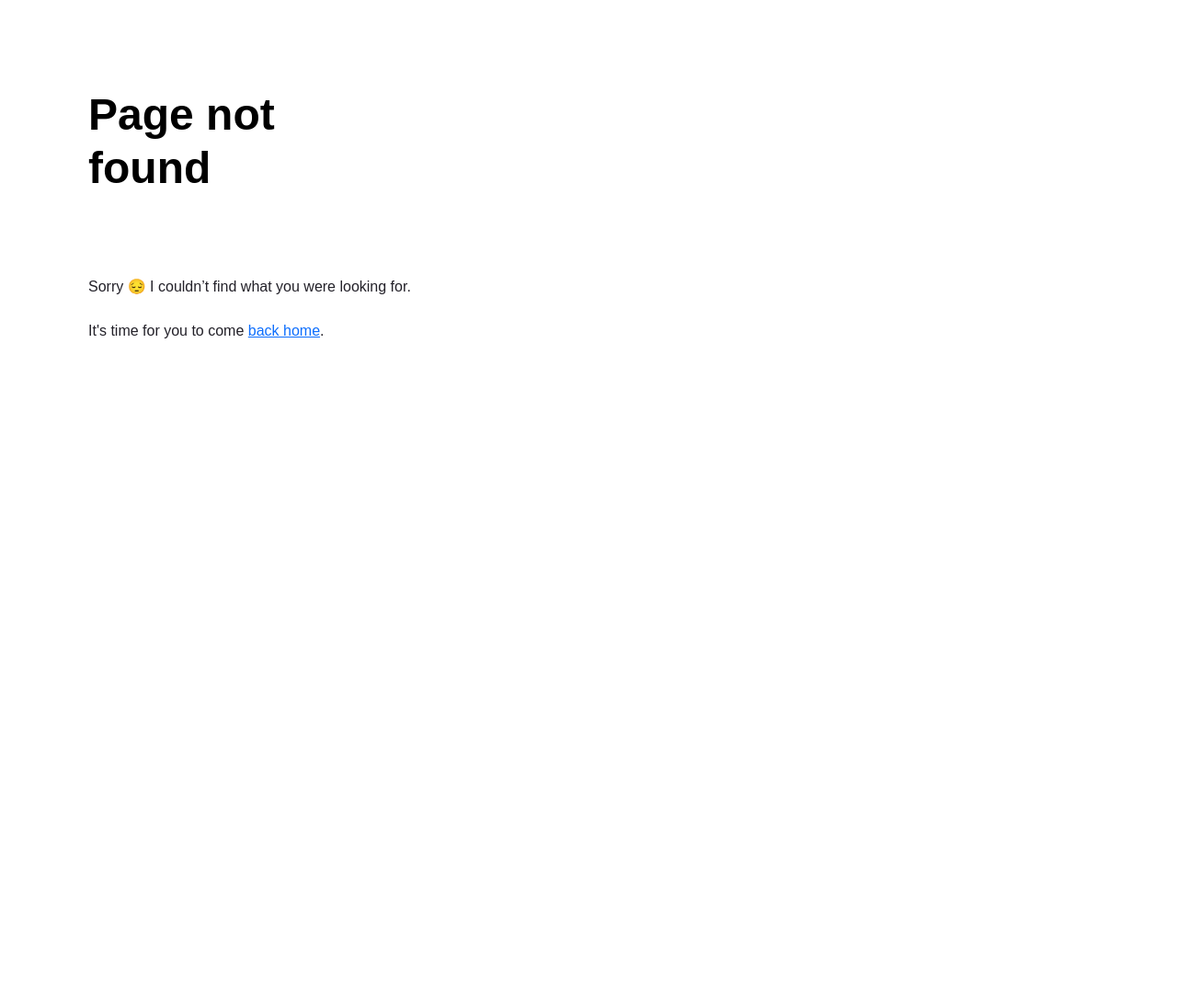
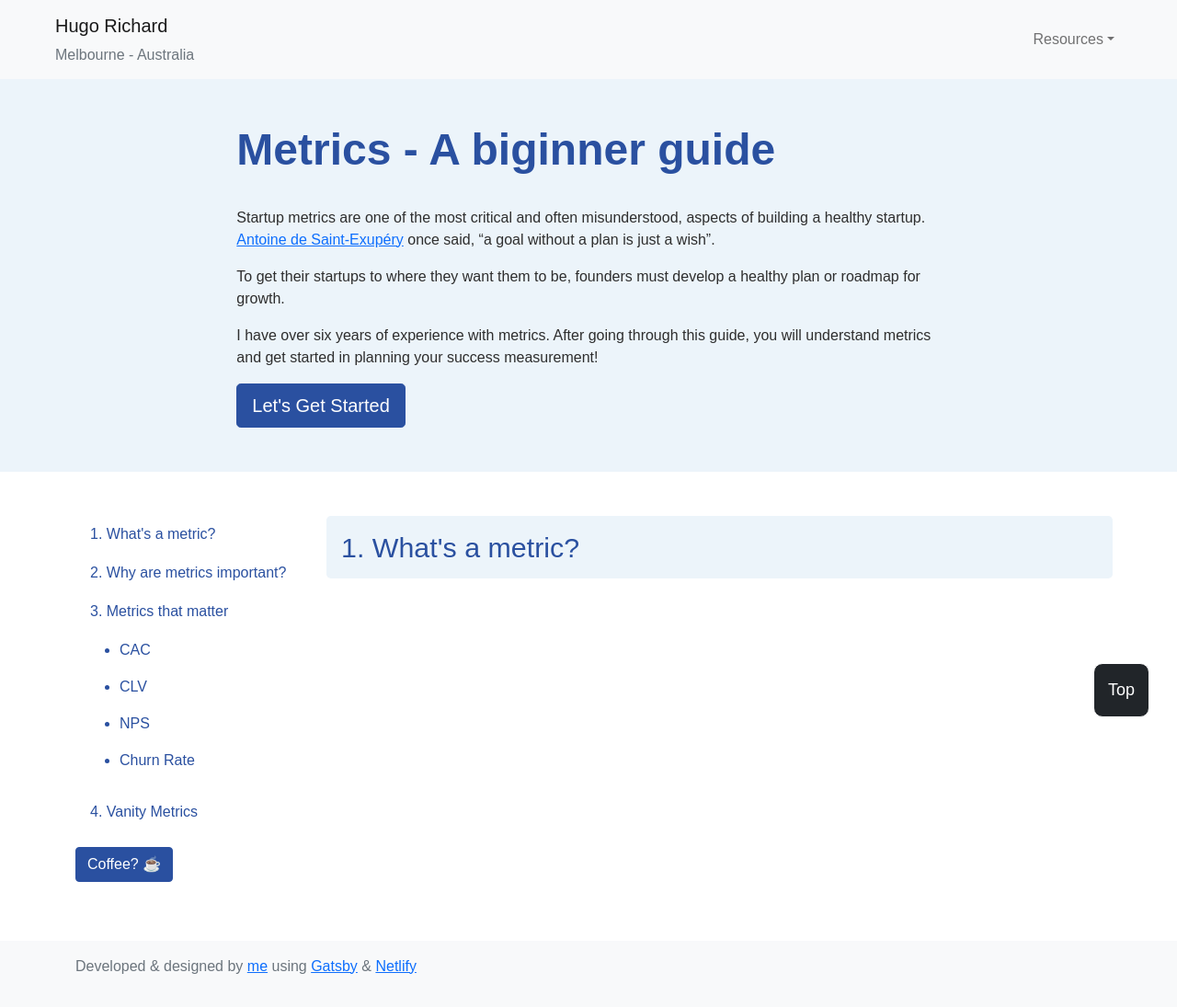
Before and after one commit to hugo-dystech/hugo-gatsby, a Gatsby site: page /startup-metrics in a window 1280 px wide. Before the commit this address had no page. Shown: the whole page at 92% size. Before the commit the page ends 800 px from the top, so only its background shows below. Built offline with nearby package versions, Linux system fonts and the light colour scheme; Gatsby itself is replaced by a stand-in of ours.

Commit message:
Dev branch

```diff
--- a/src/pages/index.js
+++ b/src/pages/index.js
@@ -180,7 +180,7 @@ const IndexPage = () => {
                         <p>A beginner guide to metrics for SaaS startups. Metrics play an important role in the success of your startup.</p>
                     </div>
                     <div className="card-footer mb-3 bg-transparent  border-0">
-                        <Link className="fs-5 text-3-dark text-decoration-none plain-hover-3"><strong>Beginer Guide <small>Coming Soon</small> &#8594;</strong></Link>
+                        <Link to="/startup-metrics/" className="fs-5 text-3-dark text-decoration-none plain-hover-3"><strong>Beginer Guide <small>Coming Soon</small> &#8594;</strong></Link>
 
                     </div>
                 </div>
--- /dev/null
+++ b/src/pages/startup-metrics.js
@@ -0,0 +1,99 @@
+import * as React from "react"
+// Import the nav bar & footer layout
+import Layout from "../components/layout"
+// Import the meta description in the head
+import Head from "../components/head"
+// Import header section component
+import Header from "../components/header"
+
+
+
+const ToolPage = () => {
+    return (
+      <Layout>
+          {/* Include SEO description of the page */}
+                         <Head
+                         title="Startup Metrics "
+                         description="A biginner guide to statup metrics. Why they are important and how to measure them. Read more."
+                         keyword="startup metric"
+                         ></Head>
+
+                {/* Start of the header for page */}
+                <Header
+                title="Metrics - A biginner guide"
+                color="3"
+                p1={["Startup metrics are one of the most critical and often misunderstood, aspects of building a healthy startup. ", <a href='https://en.wikipedia.org/wiki/Antoine_de_Saint-Exup%C3%A9ry' target='blank'>Antoine de Saint-Exupéry</a>," once said, “a goal without a plan is just a wish”. "]}
+                p2="To get their startups to where they want them to be, founders must develop a healthy plan or roadmap for growth."
+                p3="I have over six years of experience with metrics. After going through this guide, you will understand metrics and get started in planning your success measurement!"
+                btn1text="Let's Get Started"
+                >
+                </Header>
+                <nav className=" d-md-none navbar sticky-top navbar-expand-lg navbar-light bg-trensparent bg-white">
+  <div className="container-fluid">
+    <a className="navbar-brand " href="#">Table of content</a>
+    <button className="navbar-toggler" type="button" data-bs-toggle="collapse" data-bs-target="#navbarNav" aria-controls="navbarNav" aria-expanded="false" aria-label="Toggle navigation">
+      <span className="navbar-toggler-icon"></span>
+    </button>
+    <div className="collapse navbar-collapse" id="navbarNav">
+      <ul className="navbar-nav">
+        <li className="nav-item">
+        <a className="nav-link text-3-dark plain-hover-3" href="#1">1. What's a metric?</a>
+        </li>
+        <li className="nav-item">
+        <a className="nav-link text-3-dark plain-hover-3" href="#2">2. Why are metrics important?</a>
+        </li>
+        <li className="nav-item">
+        <a className="nav-link text-3-dark plain-hover-3" href="#3">3. Metrics that matter</a>
+        </li>
+        <li className="nav-item">
+        <a className="nav-link text-3-dark plain-hover-3" href="#4">4. Vanity Metrics</a>
+        </li>
+        <li className="nav-item">
+        <a href="https://www.buymeacoffee.com/hugorichard" target="blank" className="btn btn-3 mt-3">Coffee? <span role="img" aria-label="coffee emoji">☕️</span></a>
+        </li>
+      </ul>
+    </div>
+  </div>
+</nav>
+
+    <div className="container pt-5 pb-5">
+        <div  className="row">
+
+
+            <div id="explore" className="col-md-3 mb-3">
+                <nav  className="nav flex-column sticky-top d-none d-md-block">
+                <a className="nav-link text-3-dark plain-hover-3" href="#1">1. What's a metric?</a>
+                    <a className="nav-link text-3-dark plain-hover-3" href="#2">2. Why are metrics important?</a>
+                    <a className="nav-link text-3-dark plain-hover-3" href="#3">3. Metrics that matter</a>
+                    <ul className="text-3-dark ms-3">
+                    <li><a className="nav-link text-3-dark  ps-0" href="#cac">CAC</a></li>
+                    <li> <a className="nav-link text-3-dark ps-0 " href="#clv">CLV</a></li>
+                    <li> <a className="nav-link text-3-dark ps-0 " href="#nps">NPS</a></li>
+                    <li><a className="nav-link text-3-dark ps-0" href="#churn">Churn Rate</a></li>
+                    </ul>
+                    <a className="nav-link text-3-dark plain-hover-3" href="#4">4. Vanity Metrics</a>
+                    <a href="https://www.buymeacoffee.com/hugorichard" target="blank" className="btn btn-3 mt-3">Coffee? <span role="img" aria-label="coffee emoji">☕️</span></a>
+
+                </nav>
+
+
+            </div>
+            <div className="col-md-9 ">
+                 <div className="row">
+                 <h2 id="1" className="mb-5 bg-3 text-3-dark p-3 rounded-3">1. What's a metric?</h2>
+
+
+
+                </div>
+            </div>
+
+    </div>
+
+              </div>
+  </Layout>
+    )
+  }
+
+
+
+  export default ToolPage
```
Also changed, not shown: src/images/illustrations/Visits-vs-select-a-metric.jpg (added).
